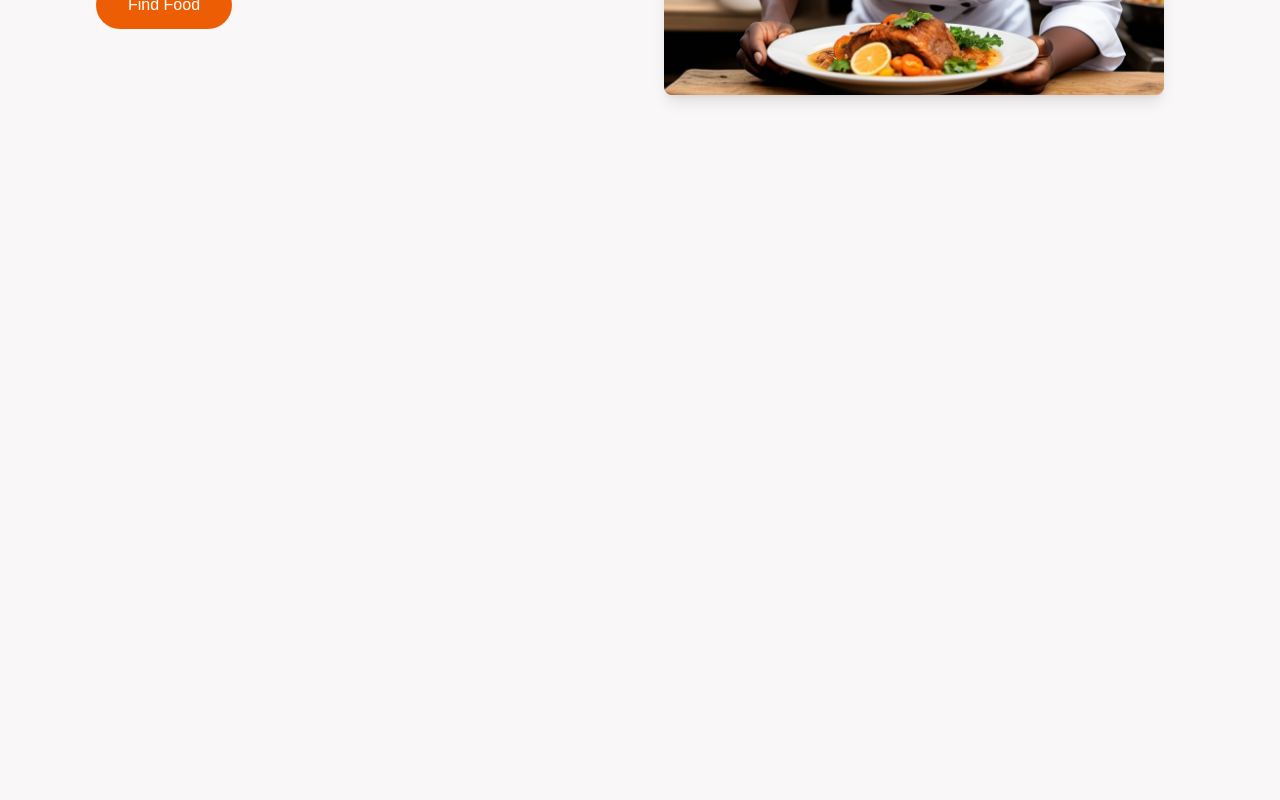
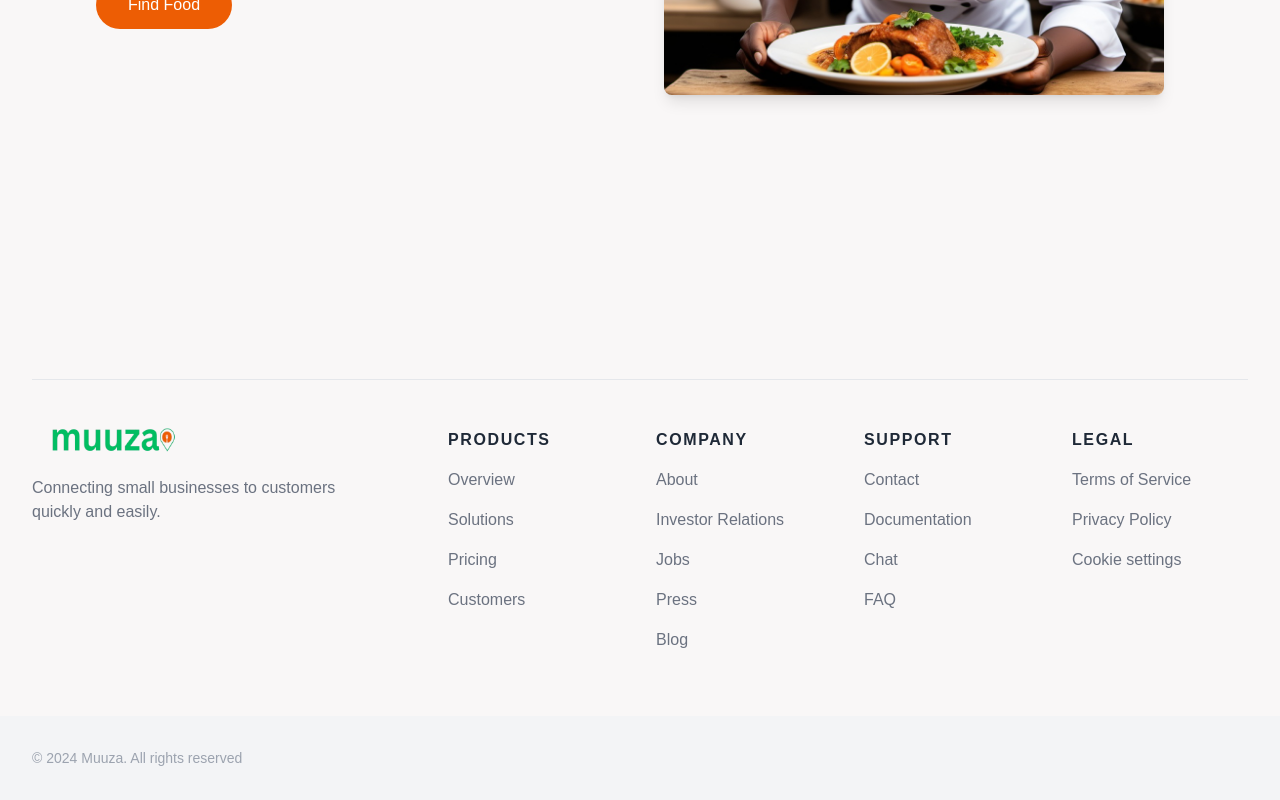
Before and after one commit to kayzo1903/Muuza, a Next.js app: page /en in a window 1280 px wide. Shown: the part 565-1365 px from the top of the page. Before the commit the page ends 896 px from the top, so only its background shows below. Built offline with nearby package versions, Linux system fonts and the light colour scheme.

Commit message:
footer component

```diff
--- a/app/[locale]/layout.tsx
+++ b/app/[locale]/layout.tsx
@@ -2,6 +2,7 @@ import type { Metadata } from "next";
 import { NextIntlClientProvider } from "next-intl";
 import { getMessages } from "next-intl/server";
 import "./globals.css";
+import Footer from "../components/Footer/footer";
 
 
 
@@ -26,6 +27,7 @@ export default async function RootLayout({
       >
         <NextIntlClientProvider messages={messages}>
           {children}
+          <Footer />
         </NextIntlClientProvider>
       </body>
     </html>
--- /dev/null
+++ b/app/components/Footer/footer.tsx
@@ -0,0 +1,92 @@
+import { useTranslations } from 'next-intl';
+import { Link } from "@/i18n/routing";
+import Image from "next/image";
+import logo from "@/app/public/logo/muuzalogo.png";
+
+const Footer = () => {
+  const t = useTranslations('footer');
+
+  return (
+    <footer className="bg-background">
+      <div className="pb-16 pt-4 sm:pt-10 lg:pt-12">
+        <div className="mx-auto max-w-screen-2xl px-4 md:px-8">
+          <div className="grid grid-cols-2 gap-12 border-t pt-10 md:grid-cols-4 lg:grid-cols-6 lg:gap-8 lg:pt-12">
+            <div className="col-span-full lg:col-span-2">
+              <div className="mb-4 lg:-mt-2">
+                <Image
+                  alt="Muuza logo"
+                  src={logo}
+                  style={{
+                      height: "40px",
+                      width: "170px"
+                  }}
+                  priority
+                />
+              </div>
+              <p className="text-gray-500 sm:pr-8">{t('description')}</p>
+            </div>
+
+            {/* Products */}
+            <div>
+              <div className="mb-4 font-bold uppercase tracking-widest text-gray-800">{t('products')}</div>
+              <nav className="flex flex-col gap-4">
+                <Link href="/overview" className="text-gray-500 transition duration-100 hover:text-indigo-500">{t('overview')}</Link>
+                <Link href="/solutions" className="text-gray-500 transition duration-100 hover:text-indigo-500">{t('solutions')}</Link>
+                <Link href="/pricing" className="text-gray-500 transition duration-100 hover:text-indigo-500">{t('pricing')}</Link>
+                <Link href="/customers" className="text-gray-500 transition duration-100 hover:text-indigo-500">{t('customers')}</Link>
+              </nav>
+            </div>
+
+            {/* Company */}
+            <div>
+              <div className="mb-4 font-bold uppercase tracking-widest text-gray-800">{t('company')}</div>
+              <nav className="flex flex-col gap-4">
+                <Link href="/about" className="text-gray-500 transition duration-100 hover:text-indigo-500">{t('about')}</Link>
+                <Link href="/investor-relations" className="text-gray-500 transition duration-100 hover:text-indigo-500">{t('investorRelations')}</Link>
+                <Link href="/jobs" className="text-gray-500 transition duration-100 hover:text-indigo-500">{t('jobs')}</Link>
+                <Link href="/press" className="text-gray-500 transition duration-100 hover:text-indigo-500">{t('press')}</Link>
+                <Link href="/blog" className="text-gray-500 transition duration-100 hover:text-indigo-500">{t('blog')}</Link>
+              </nav>
+            </div>
+
+            {/* Support */}
+            <div>
+              <div className="mb-4 font-bold uppercase tracking-widest text-gray-800">{t('support')}</div>
+              <nav className="flex flex-col gap-4">
+                <Link href="/contact" className="text-gray-500 transition duration-100 hover:text-indigo-500">{t('contact')}</Link>
+                <Link href="/docs" className="text-gray-500 transition duration-100 hover:text-indigo-500">{t('documentation')}</Link>
+                <Link href="/chat" className="text-gray-500 transition duration-100 hover:text-indigo-500">{t('chat')}</Link>
+                <Link href="/faq" className="text-gray-500 transition duration-100 hover:text-indigo-500">{t('faq')}</Link>
+              </nav>
+            </div>
+
+            {/* Legal */}
+            <div>
+              <div className="mb-4 font-bold uppercase tracking-widest text-gray-800">{t('legal')}</div>
+              <nav className="flex flex-col gap-4">
+                <Link href="/terms" className="text-gray-500 transition duration-100 hover:text-indigo-500">{t('terms')}</Link>
+                <Link href="/privacy" className="text-gray-500 transition duration-100 hover:text-indigo-500">{t('privacy')}</Link>
+                <Link href="/cookie-settings" className="text-gray-500 transition duration-100 hover:text-indigo-500">{t('cookieSettings')}</Link>
+              </nav>
+            </div>
+          </div>
+        </div>
+      </div>
+
+      <div className="bg-gray-100">
+        <div className="mx-auto max-w-screen-2xl px-4 md:px-8">
+          <div className="flex items-center justify-between gap-4 py-8">
+            <span className="text-sm text-gray-400"> © {new Date().getFullYear()} Muuza. {t('rightsReserved')} </span>
+
+            <div className="flex gap-4">
+              {/* Social media links */}
+              {/* Insert social media icons here as before */}
+            </div>
+          </div>
+        </div>
+      </div>
+    </footer>
+  );
+};
+
+export default Footer;
--- a/messages/en.json
+++ b/messages/en.json
@@ -19,5 +19,29 @@
     "about": "about",
     "blog": "blog",
     "try muuza": "try muuza"
+  },
+    "footer": {
+      "products": "Products",
+      "overview": "Overview",
+      "solutions": "Solutions",
+      "pricing": "Pricing",
+      "customers": "Customers",
+      "company": "Company",
+      "about": "About",
+      "investorRelations": "Investor Relations",
+      "jobs": "Jobs",
+      "press": "Press",
+      "blog": "Blog",
+      "support": "Support",
+      "contact": "Contact",
+      "documentation": "Documentation",
+      "chat": "Chat",
+      "faq": "FAQ",
+      "legal": "Legal",
+      "terms": "Terms of Service",
+      "privacy": "Privacy Policy",
+      "cookieSettings": "Cookie settings",
+      "description": "Connecting small businesses to customers quickly and easily.",
+      "rightsReserved": "All rights reserved"
   }
 }
--- a/messages/sw.json
+++ b/messages/sw.json
@@ -19,5 +19,29 @@
     "about": "kutuhusu",
     "blog": "Badili",
     "try muuza": "tumia muuza"
+  },
+  "footer": {
+    "products": "Bidhaa",
+    "overview": "Muhtasari",
+    "solutions": "Suluhisho",
+    "pricing": "Bei",
+    "customers": "Wateja",
+    "company": "Kampuni",
+    "about": "Kuhusu",
+    "investorRelations": "Mambo ya Uwekezaji",
+    "jobs": "Kazi",
+    "press": "Vyombo vya Habari",
+    "blog": "Blogu",
+    "support": "Msaada",
+    "contact": "Wasiliana",
+    "documentation": "Nyaraka",
+    "chat": "Mazungumzo",
+    "faq": "Maswali ya Mara kwa Mara",
+    "legal": "Sheria",
+    "terms": "Masharti ya Huduma",
+    "privacy": "Sera ya Faragha",
+    "cookieSettings": "Mipangilio ya Vidakuzi",
+    "description": "Kuunganisha biashara ndogo na wateja kwa haraka na urahisi.",
+    "rightsReserved": "Haki zote zimehifadhiwa"
   }
 }
```
